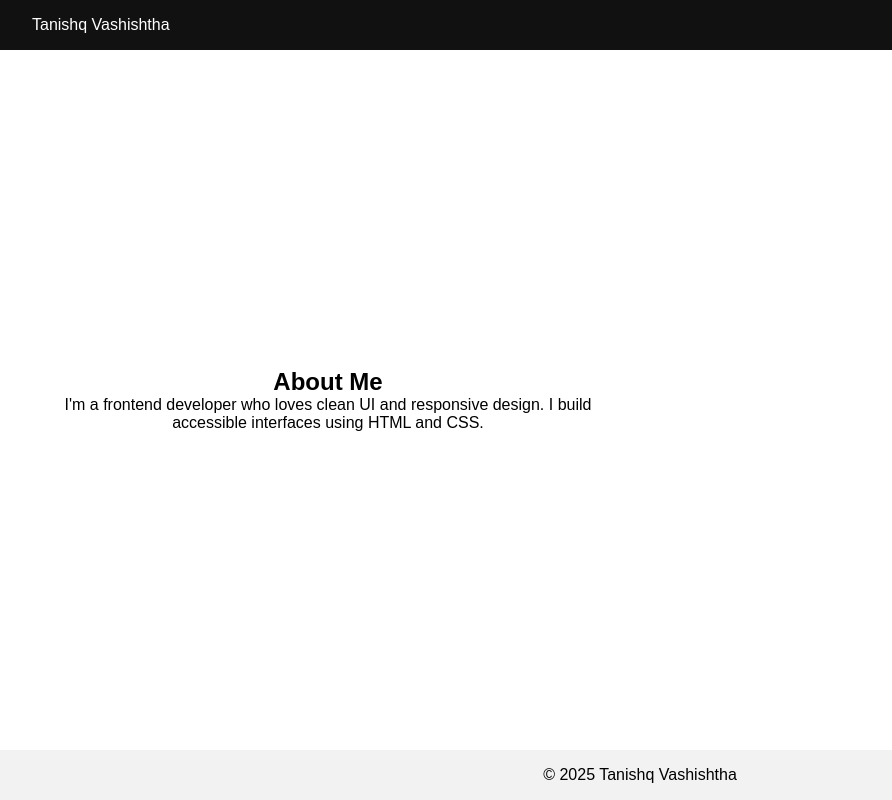
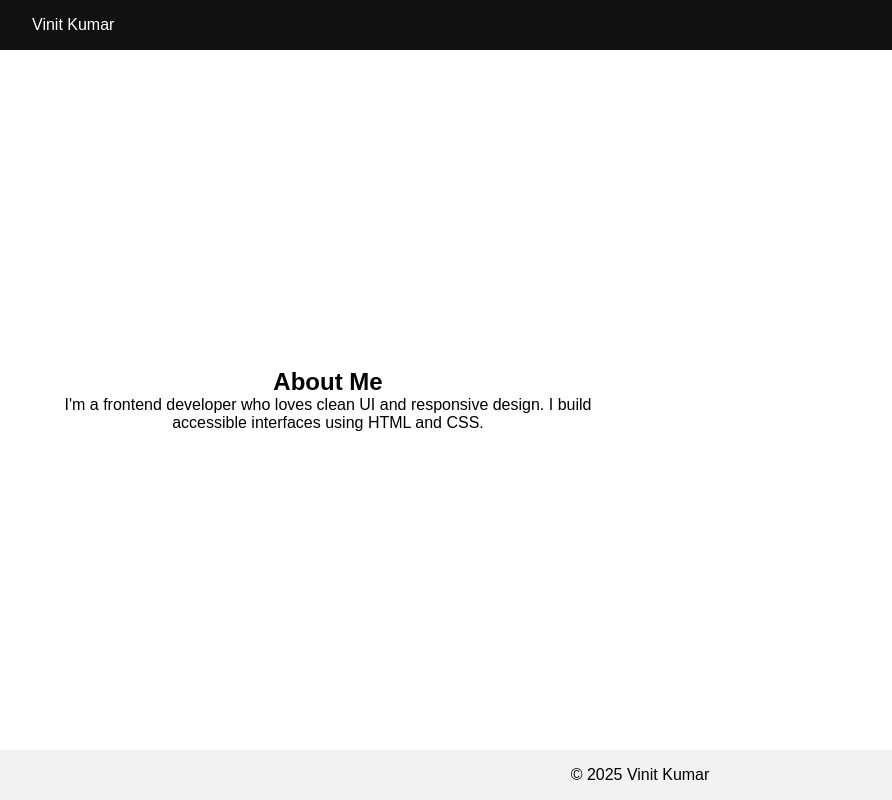
Before and after one commit to vineet-puniya07/Frontend-Dev, a plain HTML site: page FLEXBOX/ques1.html in a window 1280 px wide. Shown: the full height of the page, 0-892 px from the left. Drawn offline with Linux system fonts and the light colour scheme.

Commit message:
Update name and footer in ques1.html

```diff
--- a/FLEXBOX/ques1.html
+++ b/FLEXBOX/ques1.html
@@ -8,7 +8,7 @@
 </head>
 <body>
   <header class="site-header">
-    <div class="name">Tanishq Vashishtha</div>
+    <div class="name">Vinit Kumar</div>
     <nav class="nav">
       <a href="#about">About</a>
       <a href="#work">Work</a>
@@ -27,6 +27,6 @@
     </section>
   </main>
 
-  <footer class="site-footer">© 2025 Tanishq Vashishtha</footer>
+  <footer class="site-footer">© 2025 Vinit Kumar</footer>
 </body>
 </html>
```
